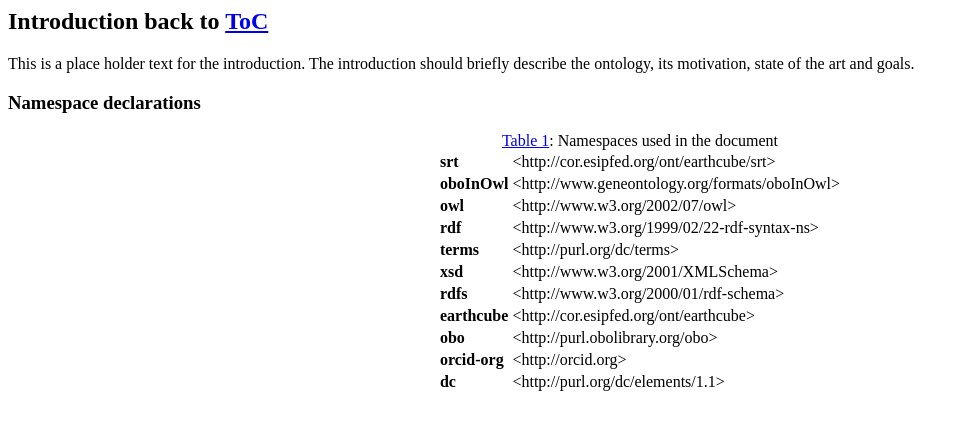
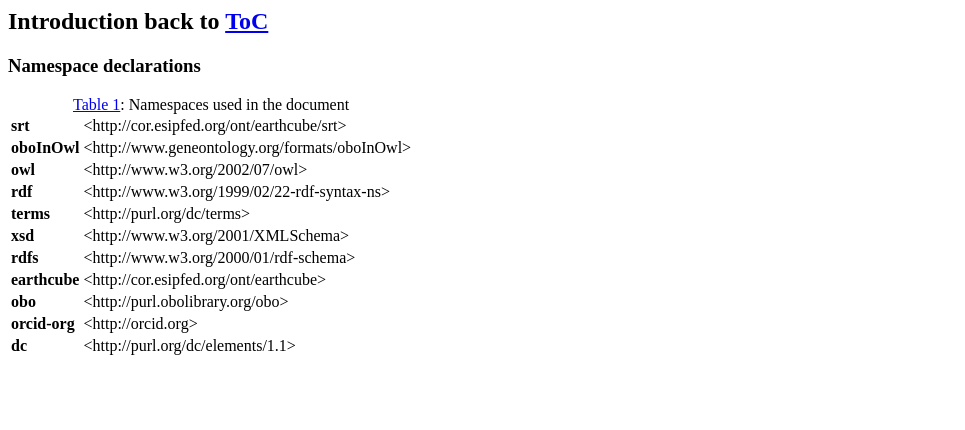
Before and after one commit to earthcubearchitecture-ecresourcereg/srt, a plain HTML site: page docs/sections/introduction-en.html in a window 1280 px wide. Shown: the whole page, without its empty margins (0-965 px from the left). Drawn offline with Linux system fonts and the light colour scheme.

Commit message:
updating widico documentation

```diff
--- a/docs/sections/introduction-en.html
+++ b/docs/sections/introduction-en.html
@@ -1,9 +1,7 @@
 <html><h2 id="intro" class="list">Introduction <span class="backlink"> back to <a href="#toc">ToC</a></span></h2>
-<span class="markdown">
-This is a place holder text for the introduction. The introduction should briefly describe the ontology, its motivation, state of the art and goals.</span>
 <div id="namespacedeclarations">
 <h3 id="ns" class="list">Namespace declarations</h3>
-<div id="ns" align="center">
+<div id="ns" align="left">
 <table>
 <caption> <a href="#ns"> Table 1</a>: Namespaces used in the document </caption>
 <tbody>
```
Also changed, not shown: docs/sections/abstract-en.html (+1 -1 lines), docs/sections/description-en.html (+0 -2 lines), 2 other files.
